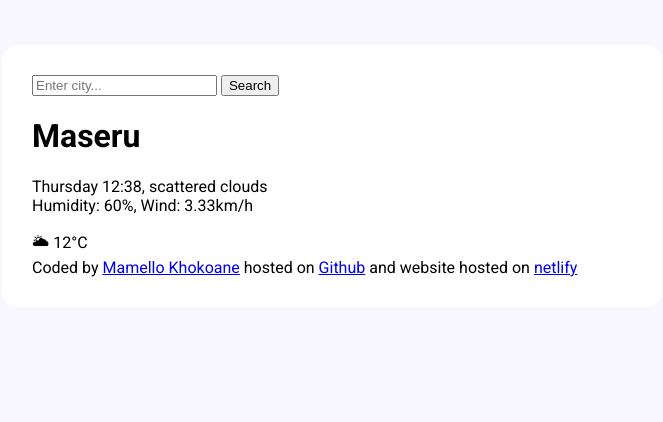
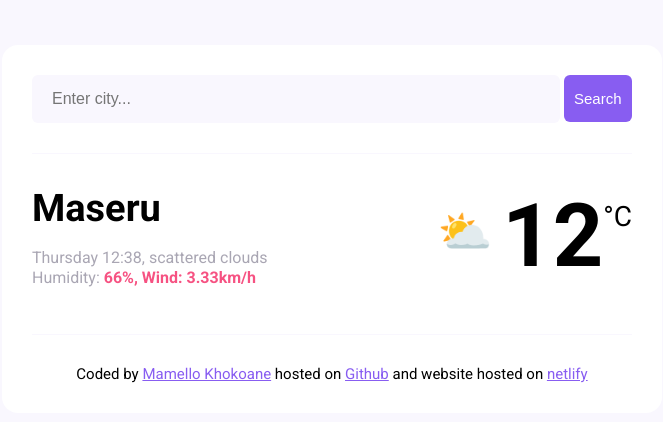
Before and after one commit to Mello0324/my-vanilla-weather-search, a plain HTML site: page index.html in a window 1280 px wide. Shown: the whole page, without its empty margins (308-971 px from the left). Drawn offline with Linux system fonts and the light colour scheme.

Commit message:
Added basic CSS

```diff
--- a/index.html
+++ b/index.html
@@ -18,17 +18,22 @@
         </form>
     </header>
     <main>
+        <div class="weather-app-data">
         <div>
-    <h1>
+    <h1  class="weather-app-city">
         Maseru
     </h1>
-    <p>
+    <p class="weather-app-details">
         Thursday 12:38, scattered clouds
         <br />
-        Humidity: 60%, Wind: 3.33km/h
+        Humidity: <strong>66%,</strong> <strong>Wind: 3.33km/h</strong>
     </p>
     </div>
-    <div>🌥 12°C</div>
+    <div class="weather-app-temperature-container">
+        <div class="weather-app-icon">⛅</div>
+        <div class="weather-app-temperature">12</div>
+            <div class="weather-app-unit">°C</div>
+    </div>
     </main>
 
     <footer>
--- a/src/style.css
+++ b/src/style.css
@@ -1,6 +1,10 @@
 body {
   background-color: #f9f7fe;
     font-family: "Roboto", sans-serif;
+}
+
+a {
+  color: #885df1;
 }
 
 .weather-app {
@@ -11,3 +15,82 @@ body {
   border-radius: 16px;
   padding: 30px;
 }
+
+header {
+  border-bottom: 1px solid #f9f7fe;
+  padding: 0 0 30px 0;
+}
+
+.search-form-input {
+  background-color: #f9f7fe;
+  border: none;
+  border-radius: 6px;
+  width: 88%;
+  font-size: 16px;
+  padding: 15px 20px;
+}
+
+.search-form-button {
+  background: #885df1;
+  padding: 15px 10px;
+  border: none;
+  border-radius: 6px;
+  font-size: 15px;
+  color: white;
+}
+
+main {
+  padding: 30px 0;
+}
+
+.weather-app-data {
+  display: flex;
+  justify-content: space-between;
+}
+
+
+.weather-app-city {
+  margin: 0;
+  font-size: 38px;
+  line-height: 48px;
+}
+
+.weather-app-details {
+  font-size: 16px;
+  color: rgba(39, 33, 66, 0.4);
+  line-height: 20px;
+  font-weight: 500px;
+}
+
+.weather-app-details strong {
+  color: #f65282;
+}
+
+
+.weather-app-temperature-container {
+  display: flex;
+}
+
+.weather-app-icon {
+  font-size: 44px;
+  margin-top: 22px;
+}
+
+.weather-app-temperature {
+  font-size: 88px;
+  margin-left: 10px;
+  font-weight: bold;
+}
+
+.weather-app-unit {
+  margin-top: 16px;
+  font-size: 28px;
+}
+footer {
+  border-top: 1px solid #f9f7fe;
+  padding: 30px 0 0 0;
+  text-align: center;
+  font-weight: none;
+  font-size: 15px;
+  color: rgba(0, 0, 0, 0,6);
+}
```
